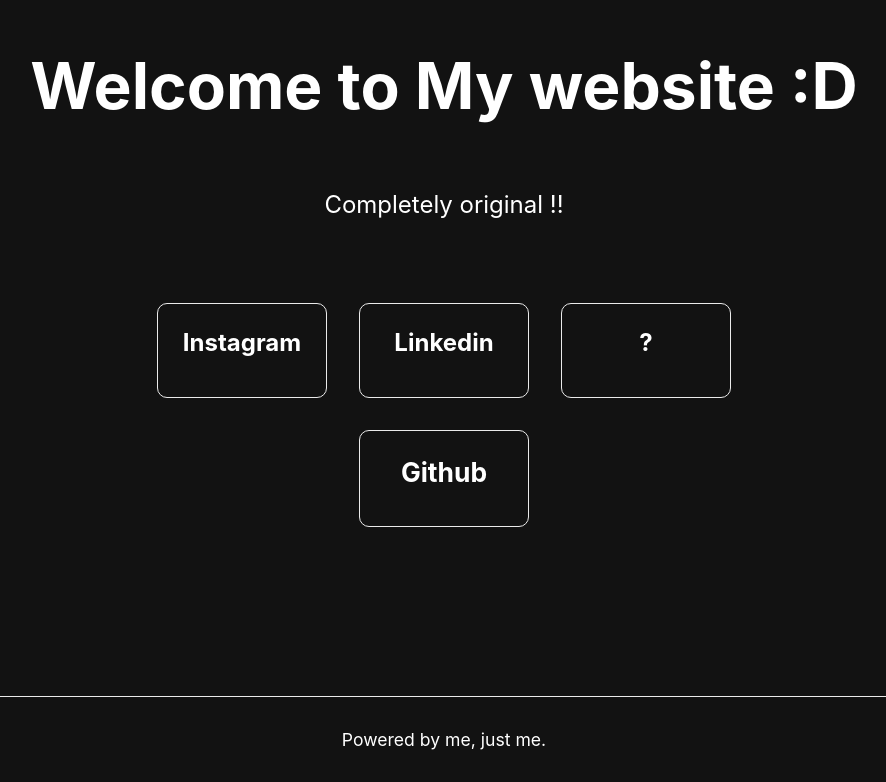
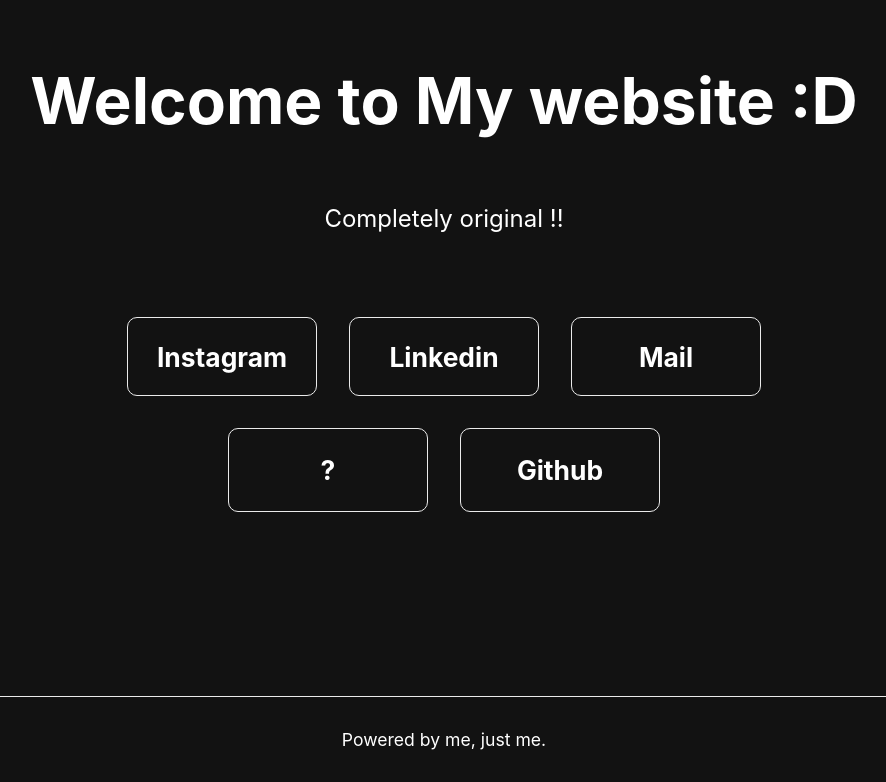
Before and after one commit to vikramsingh117/Intro, a Next.js app: page / in a window 1280 px wide. Shown: the part 104-886 px from the top of the page, without its empty margins (196-1082 px from the left). Built offline with nearby package versions, Linux system fonts and the light colour scheme.

Commit message:
added minimail

```diff
--- a/pages/index.js
+++ b/pages/index.js
@@ -7,48 +7,45 @@
   return (
     <div className={styles.container}>
       <Head>
-        <title>my first app</title>
+        <title>Hello</title>
         <meta name="description" content="Generated by create next app" />
         <link rel="icon" href="/favicon.ico" />
       </Head>
 
       <main className={styles.main}>
-        <h1 className={styles.title}>
-          Welcome to My website
-          :D
-        </h1>
+        <h1 className={styles.title}>Welcome to My website :D</h1>
 
         <p className={styles.description}>Completely original !!</p>
         <div className={styles.grid}>
-
-          {/* <Link href="/about">
-            <div className={styles.card2}>
-              <h2>blogs &rarr;</h2>
-            </div>
-          </Link> */}
-
-          <a href="https://www.instagram.com/vikram.real0/" className={styles.card}>
+          <a
+            href="https://www.instagram.com/vikram.real0/"
+            className={styles.card}
+          >
             <h2>Instagram</h2>
           </a>
 
-          <a href="https://www.linkedin.com/in/vikram-singh-9b48a4220" className={styles.card}>
+          <a
+            href="https://www.linkedin.com/in/vikram-singh-9b48a4220"
+            className={styles.card}
+          >
             <h2>Linkedin</h2>
           </a>
 
-          <a href="http://matias.ma/nsfw/" className={styles.card}>
+          <a href="/mail.txt" className={styles.card}>
+            <h2>Mail</h2>
+          </a>
+
+          <a href="http://matias.ma/nsfw/" className={styles.card2}>
             <h2>?</h2>
           </a>
 
           <a href="https://github.com/discordmod217" className={styles.card2}>
             <h2>Github</h2>
           </a>
-
         </div>
       </main>
 
-      <footer className={styles.footer}>
-        Powered by me, just me.
-      </footer>
+      <footer className={styles.footer}>Powered by me, just me.</footer>
     </div>
   );
 }
--- a/styles/Home.module.css
+++ b/styles/Home.module.css
@@ -1,8 +1,6 @@
 .container {
   padding: 0 2rem;
   font-size: 1.1rem;
-
-
 }
 
 .main {
@@ -76,53 +74,66 @@
   max-width: 800px;
 }
 
+
+.card h2 {
+  margin: 0 0 0 0;
+}
+
 .card {
   margin: 1rem;
-  padding: 1.5rem;
+  padding: 1.4rem;
   text-align: center;
   color: inherit;
   text-decoration: none;
   border: 1px solid #eaeaea;
   border-radius: 10px;
-  transition: color 0.5s ease, border 0.5s ease, border-radius 0.5s;
-
-  width: 170px;
-  /* min-width: 90px; */
+  width: 190px;
+  font-size: 1.1rem;
+  transition: color 0.5s ease, border 0.5s ease, border-radius 0.5s,
+    font-size 0.5s;
 }
 
+.card2 {
+  margin: 1rem;
+  padding: 0.2rem;
+  text-align: center;
+  color: inherit;
+  text-decoration: none;
+  border: 1px solid #eaeaea;
+  border-radius: 10px;
+  font-size: 1.1rem;
+  transition: color 0.5s ease, border 0.5s ease, border-radius 0.5s,
+  font-size 0.5s;
+  width: 200px;
+}
+
+
 .card:hover,
-.card2:hover,
 .card:focus,
 .navbar ul li a:hover,
-.card2:focus,
-.card:active,
-.card2:active {
+.card:active {
   color: #0070f3;
-  border-color: #A020F0;
-  border: 5px solid #A020F0;
+  border-color: #a020f0;
+  border: 5px solid #a020f0;
   border-radius: 3rem;
-  transition: color 0.5s ease, border 0.5s ease, border-radius 0.5s;
-
-
+  font-size: 1.2rem;
+  transition: color 0.5s ease, border 0.5s ease, border-radius 0.5s,
+    font-size 0.5s;
 }
 
 .card2:hover,
 .navbar ul li a:hover,
 .card2:focus,
 .card2:active {
-  color: #FFD700;
-  border-color: #A020F0;
-  border: 5px solid #A020F0;
+  color: #ffd700;
+  border-color: #a020f0;
+  border: 5px solid #a020f0;
   border-radius: 3rem;
-  transition: color 0.5s ease, border 0.5s ease, border-radius 0.5s;
-
-
+  font-size: 1.3rem;
+  transition: color 0.5s ease, border 0.5s ease, border-radius 0.5s,
+    font-size 0.5s;
 }
 
-.card h2 {
-  margin: 0 0 1rem 0;
-  font-size: 1.5rem;
-}
 
 .card p {
   margin: 0;
@@ -142,7 +153,7 @@
   }
 }
 
-.navbar ul{
+.navbar ul {
   display: flex;
   justify-content: center;
   align-items: center;
@@ -152,17 +163,15 @@
   border-bottom: 5px solid #eaeaea;
   box-shadow: 0 1px 5px rgba(0, 0, 0, 0.1);
   font-size: 2rem;
-  font-family: 'Roboto', sans-serif;
+  font-family: "Roboto", sans-serif;
   font-weight: 300;
   color: #eaeaea;
   margin-top: 1rem;
   margin-bottom: 0.5rem;
-
 }
-.navbar ul li{
+.navbar ul li {
   list-style: none;
   margin: 0 1rem;
-
 }
 
 .blogitem {
@@ -174,7 +183,6 @@
 }
 
 .bloghead {
-
   padding-top: 0.1rem;
   display: flex;
   /* flex-direction: column; */
@@ -182,22 +190,8 @@
   justify-content: center;
 }
 
-
-.card2 {
-  margin: 1rem;
-  padding: 1rem;
-  padding-top:3px;
-  text-align: center;
-  color: inherit;
-  text-decoration: none;
-  border: 1px solid #eaeaea;
-  border-radius: 10px;
-  transition: color 0.5s ease, border 0.5s ease, border-radius 0.5s;
-  width: 170px;
-}
-
-.semititle{
+.semititle {
   margin-bottom: 3px;
   color: black;
-  display: block
+  display: block;
 }
```
Also changed, not shown: public/mail.txt (added), public/vik.txt (deleted).
